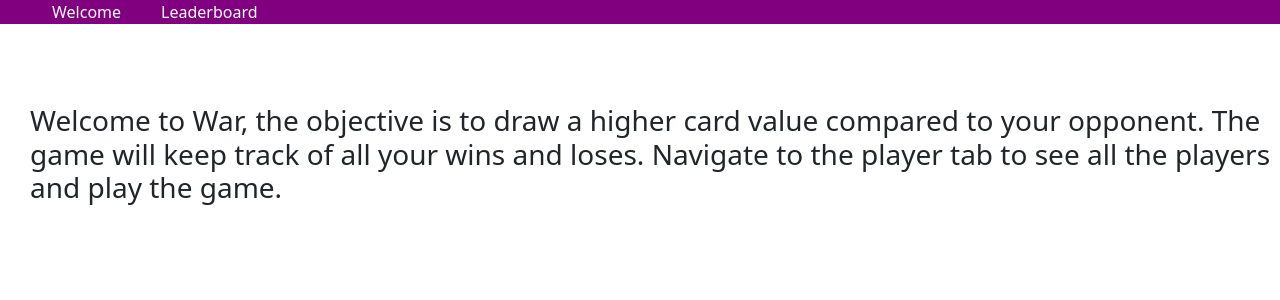
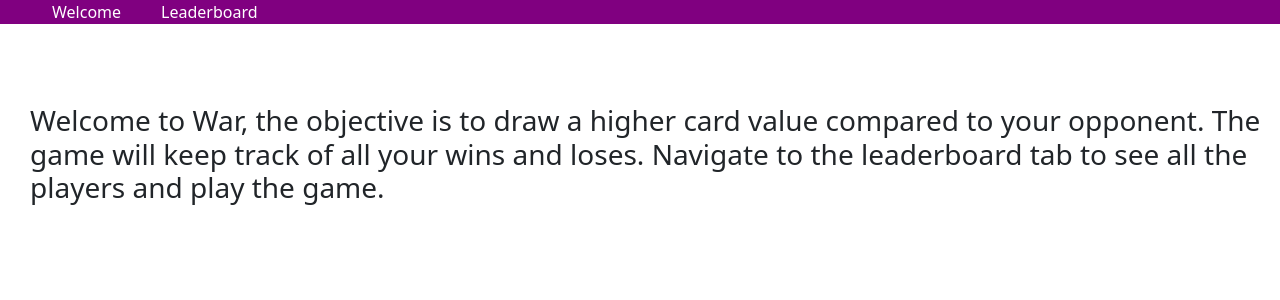
Before and after one commit to Parth715/WAR-UI_Frontend, an Angular app: page /welcome in a window 1280 px wide. Shown: the top 300 px of the page. Built offline with nearby package versions, Linux system fonts and the light colour scheme.

Commit message:
Game draws both cards at the same time

```diff
--- a/src/app/play/cards.service.ts
+++ b/src/app/play/cards.service.ts
@@ -14,8 +14,8 @@ export class CardsService {
   GetPlayerCard(): Observable<Card>{
     return this.httpmeth.get(`${this.baseurl}/playernum`) as Observable<Card>
   }
-  GetAICard(playernum: number, player: number): Observable<Card>{
-    return this.httpmeth.get(`${this.baseurl}/rand/${playernum}/${player}`) as Observable<Card>
+  GetAICard(player: number): Observable<Card>{
+    return this.httpmeth.get(`${this.baseurl}/rand/${player}`) as Observable<Card>
   }
   GetBlank(player: Player): Observable<Card>{
     return this.httpmeth.get(`${this.baseurl}/blank`) as Observable<Card>
--- a/src/app/play/play.component.ts
+++ b/src/app/play/play.component.ts
@@ -27,7 +27,7 @@ export class PlayComponent implements OnInit {
     })
   }
   AICARD(): void {
-    this.cardsrv.GetAICard(this.playercard.id, this.player.id).subscribe({
+    this.cardsrv.GetAICard(this.player.id).subscribe({
       next: res => this.AIcard = res,
       error: err => console.log(err)
     });
--- a/src/app/welcome/welcome.component.html
+++ b/src/app/welcome/welcome.component.html
@@ -2,6 +2,6 @@
 <div>
     <h3>
         Welcome to War, the objective is to draw a higher card value compared to your opponent. The game will keep track
-        of all your wins and loses. Navigate to the player tab to see all the players and play the game.
+        of all your wins and loses. Navigate to the leaderboard tab to see all the players and play the game.
     </h3>
 </div>
```
